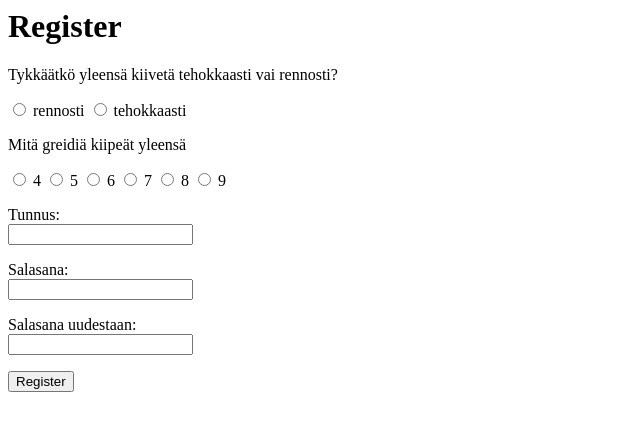
After one commit to LauriSakari/Tsoha-ohjelmistoprojekti, a Flask app: page /register in a window 1280 px wide. The commit adds this page. Shown: the top 431 px of the page, without its empty margins (0-640 px from the left). Run offline with Flask 3, Linux system fonts and the light colour scheme.

Commit message:
Registering and signing in and out working

```diff
--- a/app.py
+++ b/app.py
@@ -30,7 +30,7 @@ def login():
 
     if not user:
         print("invalid username")
-        return redirect("/")
+        return render_template("error.html", message="Invalid username")
     else:
         hash_value = user.password
         if check_password_hash(hash_value, password):
@@ -38,19 +38,46 @@ def login():
             session ["username"] = username
         else:
             print("salasana väärin")
+            return render_template("error.html", message="Invalid password")
 
     return redirect("/")
 
-@app.route("/register", methods=["POST"])
+@app.route("/register")
 def register():
+    return render_template("register.html")
+
+@app.route("/add_user", methods=["POST"])
+def add_user():
+    print("request form", request.form)
     username = request.form["username"]
     password = request.form["password"]
+    grade = request.form["grade"]
+    style = request.form["style"]
+    # description = request.form["description"]
+
+    if password != request.form["verify_password"]:
+        return render_template("error.html", message="salasanat eivät täsmää, yritä uudestaan")
 
     hash_value = generate_password_hash(password)
-    print("hashvalue ", hash_value)
-    sql = "INSERT INTO users (username, password) VALUES (:username, :password)"
-    db.session.execute(text(sql), {"username":username, "password":hash_value})
-    db.session.commit()
+
+    try:
+        sql = "INSERT INTO users (username, password) VALUES (:username, :password)"
+        db.session.execute(text(sql), {"username":username, "password":hash_value})
+        db.session.commit()
+    except Exception as e:
+        return render_template("error.html", message = e)
+
+
+    sql = "SELECT id FROM users WHERE username = :username"
+    result = db.session.execute(text(sql), {"username":username})
+    user_id  = result.fetchone()[0]
+
+    try:
+        sql = "INSERT INTO user_info (user_id, grade, efficient) VALUES (:user_id, :grade, :efficient)"
+        db.session.execute(text(sql), {"user_id":user_id, "grade":grade, "efficient":style})
+        db.session.commit()
+    except Exception as e:
+        return render_template("error.html", message = e)
 
     session ["username"] = username
     return redirect("/")
--- /dev/null
+++ b/templates/error.html
@@ -0,0 +1,5 @@
+{% extends 'index.html' %}
+
+{% block content %}
+    <p>{{ message }}</p>
+{% endblock %}
--- /dev/null
+++ b/templates/register.html
@@ -0,0 +1,27 @@
+<h1>Register</h1>
+
+{% block content %}
+
+{% endblock %}
+
+<form action="/add_user" method="POST">
+    <p>Tykkäätkö yleensä kiivetä tehokkaasti vai rennosti?</p>
+    <input type="radio" name="style" value="1"> rennosti
+    <input type="radio" name="style" value="2"> tehokkaasti
+
+    <p>Mitä greidiä kiipeät yleensä</p>
+    <input type="radio" name="grade" value="4"> 4
+    <input type="radio" name="grade" value="5"> 5
+    <input type="radio" name="grade" value="6"> 6
+    <input type="radio" name="grade" value="7"> 7
+    <input type="radio" name="grade" value="8"> 8
+    <input type="radio" name="grade" value="9"> 9
+
+    <p>Tunnus:<br>
+    <input type="text" name="username"></p>
+    <p>Salasana:<br>
+    <input type="password" name="password"></p>
+    <p>Salasana uudestaan:<br>
+    <input type="password" name="verify_password"></p>
+    <input type="submit" value="Register">
+</form>
```
Also changed, not shown: schema.sql (+7 -0 lines), templates/index.html (+6 -10 lines), templates/login.html (deleted, +0 -17 lines), templates/home.html (added).
